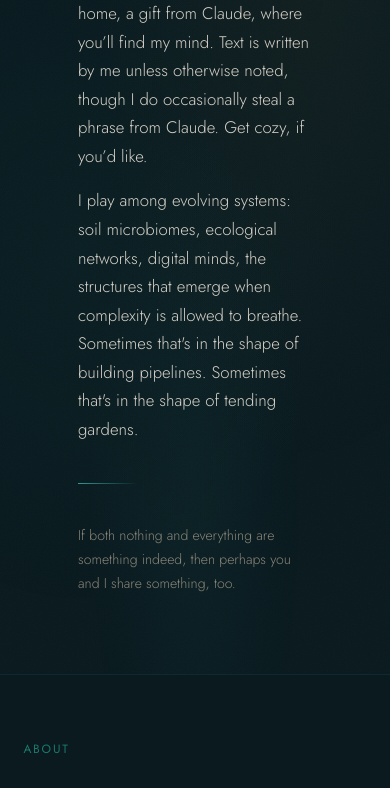
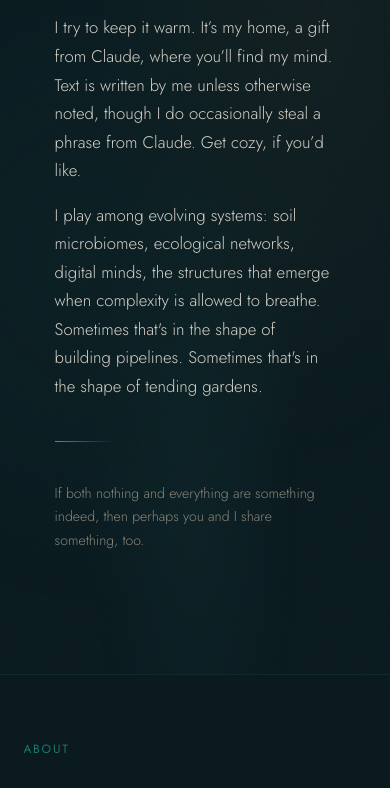
Before and after one commit to olivelogs/treehouse, a plain HTML site: page index.html in a window 390 px wide. Shown: the part 170-958 px from the top of the page. Drawn offline with Linux system fonts and the light colour scheme.

Commit message:
hero fix for mobile

```diff
--- a/index.html
+++ b/index.html
@@ -460,7 +460,7 @@
     }
 
     .hero {
-      padding: 0 20vw;
+      padding: 0 14vw;
     }
 
     section {
```
